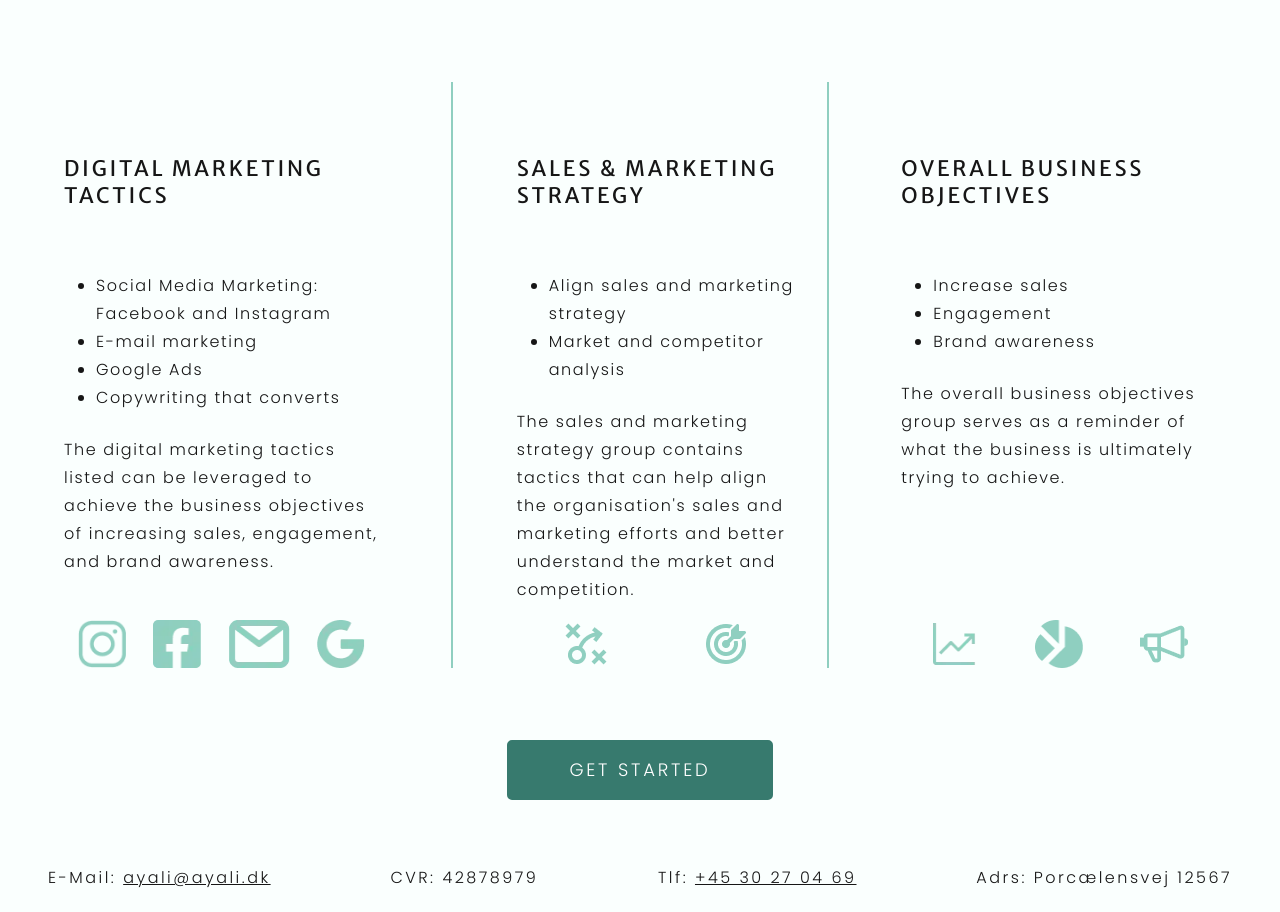
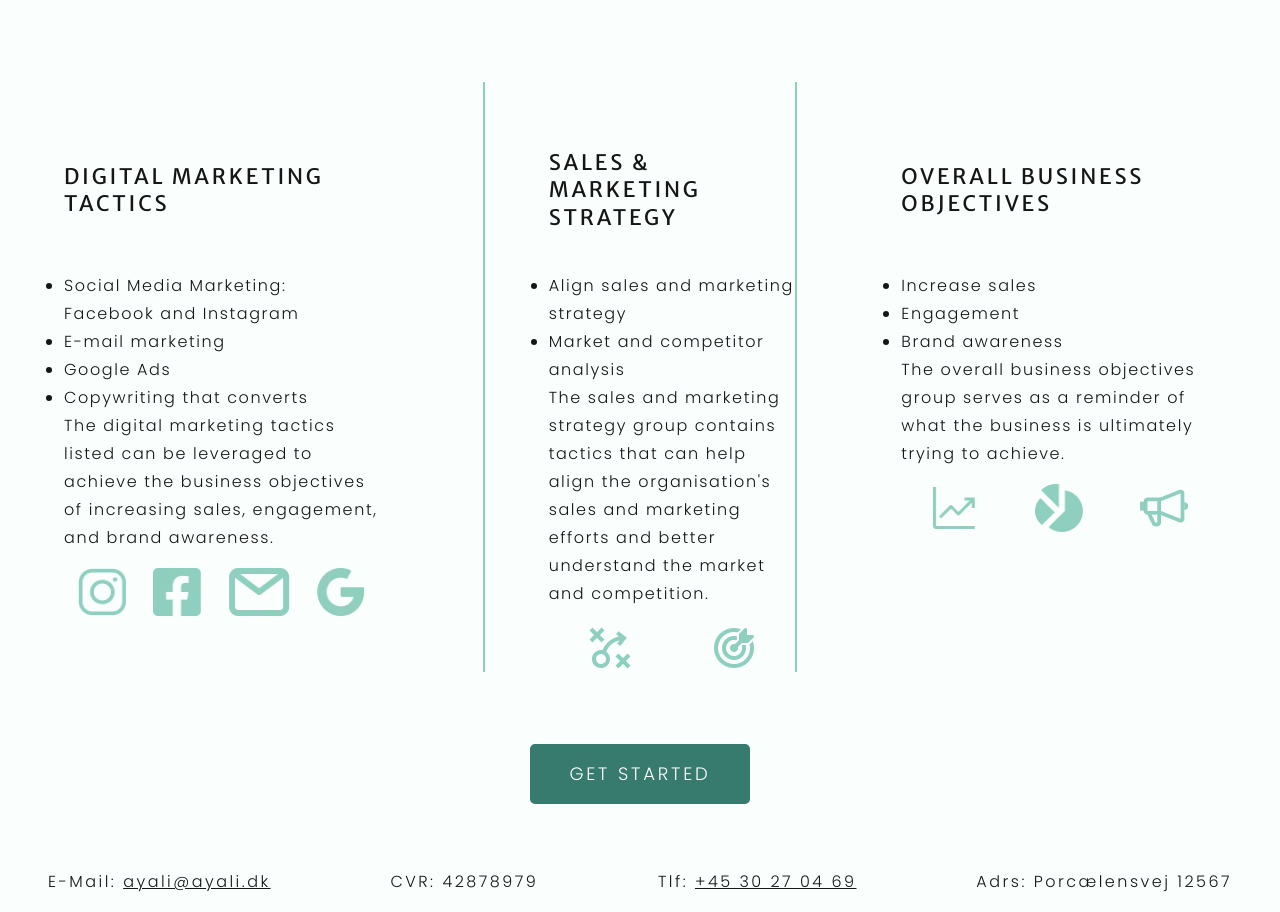
Before and after one commit to ThordurTh/ayali, a Next.js app: page /services in a window 1280 px wide. Shown: the part 361-1273 px from the top of the page. Built offline with nearby package versions, Linux system fonts and the light colour scheme.

Commit message:
ANIMATION

```diff
--- a/components/Layout.js
+++ b/components/Layout.js
@@ -1,6 +1,5 @@
 import Header from ".//Header";
 import Footer from ".//Footer";
-import {motion} from "framer-motion"
 
 export default function Layout({ children }) {
   return (
--- a/components/Tabs.js
+++ b/components/Tabs.js
@@ -131,7 +131,7 @@ function Tabs() {
                 </div>
 
                 <div className="individual-content">
-                  <h4>Challange</h4>
+                  <h4>Challenge</h4>
                   <p>{tab.p2}</p>
                 </div>
                 <div className="individual-content">
--- a/pages/_app.js
+++ b/pages/_app.js
@@ -5,31 +5,51 @@ import "@styles/header.scss";
 import "@styles/footer.scss";
 import "@styles/index.scss";
 import "@styles/contact.scss";
-import "@styles/packages.scss"
-import "@styles/company.scss"
-import "@styles/cases.scss"
-import {motion} from "framer-motion"
+import "@styles/packages.scss";
+import "@styles/company.scss";
+import "@styles/cases.scss";
+import { motion } from "framer-motion";
+import { useRouter } from "next/router";
+import { useEffect } from "react";
+import { AnimatePresence } from "framer-motion";
 
 import Layout from "../components/Layout";
 
 function Application({ Component, pageProps }) {
+  const router = useRouter();
+
+  useEffect(() => {
+    const handleRouteChange = () => {
+      // Scroll to the top of the page on route change
+      window.scrollTo(0, 0);
+    };
+
+    router.events.on("routeChangeComplete", handleRouteChange);
+
+    return () => {
+      router.events.off("routeChangeComplete", handleRouteChange);
+    };
+  }, []);
+
   return (
     <Layout>
-      <motion.div initial="hidden" animate="visible" variants={{
-      hidden: {
-        scale: .8,
-        opacity: 0,
-      },
-      visible: {
-        scale: 1,
-        opacity: 1,
-        transition: {
-          delay: .4
-        }
-      }
-    }}>
-      <Component {...pageProps} />
-      </motion.div>
+      <AnimatePresence mode="wait" initial={false}>
+        <motion.div
+          key={router.route} // Ensure key changes on route change to trigger animation
+          initial={{ opacity: 0 }}
+          animate={{ opacity: 1 }}
+          exit={{ opacity: 0 }}
+          transition={{ duration: 0.5, ease: "easeIn" }}
+        >
+          <motion.div
+            initial={{ opacity: 0 }}
+            animate={{ opacity: 1 }}
+            transition={{ duration: 0.5, ease: "easeOut" }}
+          >
+            <Component {...pageProps} key={router.asPath} />
+          </motion.div>
+        </motion.div>
+      </AnimatePresence>
     </Layout>
   );
 }
--- a/pages/services.js
+++ b/pages/services.js
@@ -2,16 +2,17 @@ import React from "react";
 import Link from "next/link";
 import Head from "next/head";
 import Image from "next/image";
-import instagram from "../assets/instagram.webp"
-import facebook from "../assets/facebook.webp"
-import email from "../assets/email-icon.webp"
-import gmail from "../assets/gmail.webp"
-import strategy from "../assets/strategy.webp"
-import target from "../assets/target.webp"
-import chart from "../assets/chart-up.webp"
-import speakerphone from "../assets/speakerphone.webp"
-import piechart from "../assets/pie-chart.webp"
+import instagram from "../assets/instagram.webp";
+import facebook from "../assets/facebook.webp";
+import email from "../assets/email-icon.webp";
+import gmail from "../assets/gmail.webp";
+import strategy from "../assets/strategy.webp";
+import target from "../assets/target.webp";
+import chart from "../assets/chart-up.webp";
+import speakerphone from "../assets/speakerphone.webp";
+import piechart from "../assets/pie-chart.webp";
 import FooterNav from "@components/FooterNav";
+import { motion } from "framer-motion";
 
 function services() {
   const currentPage = 2;
@@ -26,7 +27,6 @@ function services() {
         ></meta>
         <meta name="theme-color" content="#c7f3e9" />
       </Head>
-
       <section className="services-hero">
         <h1>TAILORED SOLUTIONS</h1>
         <p>
@@ -34,7 +34,13 @@ function services() {
           marketing challenges with a tailored digital marketing strategy.
         </p>
       </section>
+
       <section className="strategies">
+        <motion.div
+          initial={{ opacity: 0 }}
+          animate={{ opacity: 1 }}
+          transition={{ duration: 0.5, delay: 0.4, ease: "easeOut" }}
+        >
           <div>
             <h3>DIGITAL MARKETING TACTICS</h3>
             <ul>
@@ -44,17 +50,33 @@ function services() {
               <li>Copywriting that converts</li>
             </ul>
             <p>
-            The digital marketing tactics listed can be leveraged to achieve the
-            business objectives of increasing sales, engagement, and brand
+              The digital marketing tactics listed can be leveraged to achieve
+              the business objectives of increasing sales, engagement, and brand
               awareness.
             </p>
             <div className="icons-container">
-          <Image src={instagram} width={48.81} height={48} alt="instagram icon" />
-          <Image src={facebook} width={48.81} height={48} alt="facebook icon" />
+              <Image
+                src={instagram}
+                width={48.81}
+                height={48}
+                alt="instagram icon"
+              />
+              <Image
+                src={facebook}
+                width={48.81}
+                height={48}
+                alt="facebook icon"
+              />
               <Image src={email} width={61.08} height={48} alt="mail icon" />
               <Image src={gmail} width={48.77} height={48} alt="google icon" />
             </div>
           </div>
+        </motion.div>
+        <motion.div
+          initial={{ opacity: 0 }}
+          animate={{ opacity: 1 }}
+          transition={{ duration: 0.5, delay: 0.8, ease: "easeOut" }}
+        >
           <div className="sales-marketing">
             <h3>SALES & MARKETING STRATEGY</h3>
             <ul>
@@ -67,10 +89,21 @@ function services() {
               better understand the market and competition.
             </p>
             <div className="icons-container">
-          <Image src={strategy} width={48} height={48} alt="strategy icon" />
+              <Image
+                src={strategy}
+                width={48}
+                height={48}
+                alt="strategy icon"
+              />
               <Image src={target} width={48} height={48} alt="target icon" />
             </div>
           </div>
+        </motion.div>
+        <motion.div
+          initial={{ opacity: 0 }}
+          animate={{ opacity: 1 }}
+          transition={{ duration: 0.5, delay: 1.2, ease: "easeOut" }}
+        >
           <div>
             <h3>OVERALL BUSINESS OBJECTIVES</h3>
             <ul>
@@ -84,11 +117,31 @@ function services() {
             </p>
             <div className="icons-container">
               <Image src={chart} width={48} height={48} alt="chart icon" />
-          <Image src={piechart} width={48} height={48} alt="pie chart icon" />
-          <Image src={speakerphone} width={48} height={48} alt="speakerphone icon" />
+              <Image
+                src={piechart}
+                width={48}
+                height={48}
+                alt="pie chart icon"
+              />
+              <Image
+                src={speakerphone}
+                width={48}
+                height={48}
+                alt="speakerphone icon"
+              />
             </div>
           </div>
-        <Link href="/contact"><a className="cta">Get Started</a></Link>
+        </motion.div>
+        <motion.div
+          className="motion-cta"
+          initial={{ opacity: 0 }}
+          animate={{ opacity: 1 }}
+          transition={{ duration: 0.8, delay: 1.6, ease: "easeOut" }}
+        >
+          <Link href="/contact">
+            <a className="cta">Get Started</a>
+          </Link>
+        </motion.div>
       </section>
       <FooterNav currentPage={currentPage}></FooterNav>
     </>
--- a/styles/globals.scss
+++ b/styles/globals.scss
@@ -34,9 +34,6 @@ body {
   color: var(--black);
   position: relative;
   min-height: 100vh;
-  main {
-    // min-height: 881px;
-  }
 }
 
 p {
--- a/styles/services.scss
+++ b/styles/services.scss
@@ -1,71 +1,69 @@
-.services-hero{
+.services-hero {
   display: flex;
   flex-direction: column;
   align-items: center;
   text-align: center;
-    gap: 1rem ;
+  gap: 1rem;
   padding: 2rem 1rem 2rem 1rem;
   margin-top: 2rem;
-    :nth-child(1){
+  :nth-child(1) {
     max-width: 500px;
   }
-    :nth-child(2){
+  :nth-child(2) {
     max-width: 600px;
   }
 }
-.strategies{
+.strategies {
   padding: 2rem;
   display: grid;
   gap: 2.5rem;
-    > div{
+  > div {
     border-top: 2px solid var(--teal3);
     display: flex;
     flex-direction: column;
-        > h3{
+    > h3 {
       padding-bottom: 1rem;
     }
-        > ul{
+    > ul {
       padding-bottom: 1.5rem;
       margin-left: 2rem;
     }
-        > p{
+    > p {
       max-width: 500px;
     }
   }
-    .cta{
+  .cta {
     padding: 1rem 2rem;
     max-width: 400px;
     font-size: 18px;
   }
 }
 @media screen and (min-width: 1080px) {
-    .strategies{
+  .strategies {
     grid-template-columns: 1fr 1fr 1fr;
-        .cta{
+    .motion-cta {
       grid-column: 2/3;
       margin-top: 2rem;
     }
-        > div{
+    > div {
       border-top: none;
       padding: 0 2rem 0 2rem;
-            h3{
+      h3 {
         min-height: 120px;
         display: flex;
         align-items: center;
         align-self: center;
-
-
       }
     }
-        .sales-marketing{
+    .sales-marketing {
       border-right: 2px solid var(--teal3);
       border-left: 2px solid var(--teal3);
-            padding-left: 4rem!important;
+      padding-left: 4rem !important;
     }
   }
 }
 
- .icons-container{
+.icons-container {
   display: flex;
   margin-top: 1rem;
   justify-content: space-around;
```
Also changed, not shown: pages/blog.js (+21 -12 lines), pages/blog/[slug].js (+44 -8 lines), pages/index.js (+22 -15 lines), pages/packages.js (+21 -6 lines), components/LayoutTransition.js (added). Lines whose indentation alone changed are shown as unchanged.
